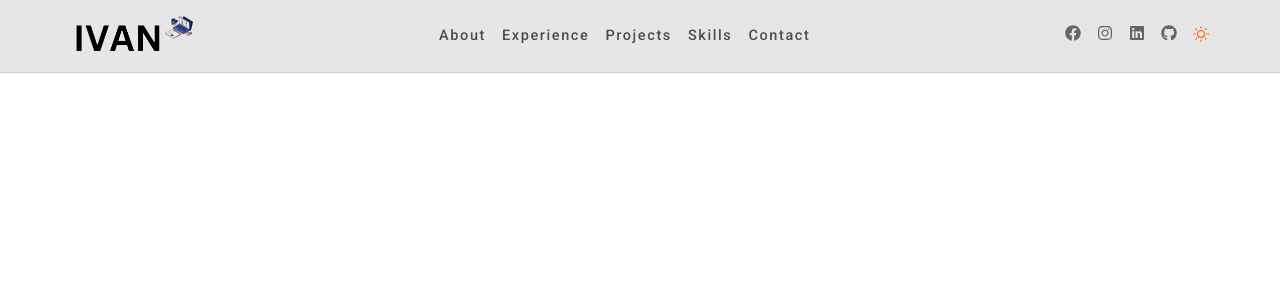
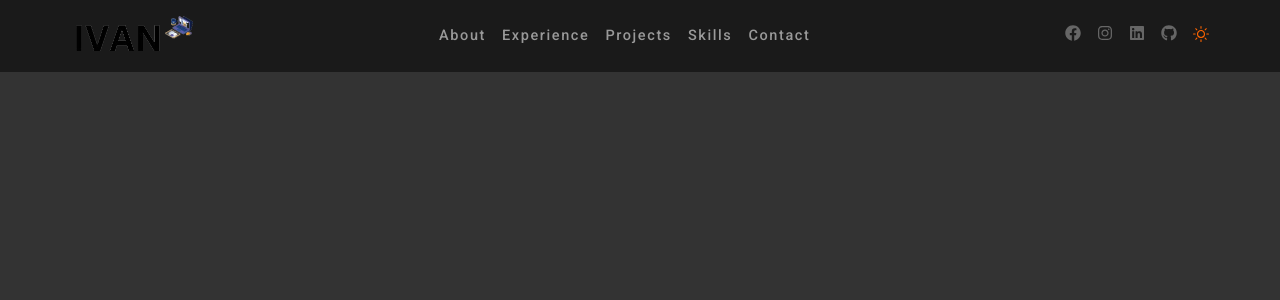
Before and after one commit to Joshlanuevo/main-portfolio, a React (Vite) app: page / in a window 1280 px wide. Shown: the top 300 px of the page. Built offline with nearby package versions, Linux system fonts and the light colour scheme; the HTML template or start-up script is replaced by a standard one.

Commit message:
add darkmode functionality

```diff
--- a/src/App.css
+++ b/src/App.css
@@ -1,5 +1,4 @@
 @import url('https://fonts.googleapis.com/css2?family=Roboto:ital,wght@0,100;0,300;0,400;0,500;0,700;0,900;1,100;1,300;1,400;1,500;1,700;1,900&display=swap');
-
 
 /*
 ===============
@@ -43,8 +42,6 @@ Variables
   --fixed-width: 620px;
 }
 
-
-
 /*
 ===============
 Global Styles
@@ -64,6 +61,15 @@ body {
   line-height: 1.5;
   font-size: 0.875rem;
 }
+body.dark {
+  background-color: #333;
+  color: #fff;
+}
+body.light {
+  background-color: #fff;
+  color: #000;
+}
+
 ul {
   list-style-type: none;
 }
@@ -142,6 +148,10 @@ nav {
   background: var(--clr-grey-10);
   border-bottom: 1px solid var(--clr-grey-9);
 }
+body.dark nav {
+  background: var(--clr-grey-2);
+  border-bottom: 1px solid var(--clr-grey-3);
+}
 .nav-header {
   display: flex;
   align-items: center;
@@ -175,10 +185,17 @@ nav {
   padding: 0.5rem 1rem;
   transition: var(--transition);
 }
+body.dark .links a {
+  color: var(--clr-grey-7);
+}
 .links a:hover {
   background: var(--clr-black);
   color: var(--clr-white);
   padding-left: 1.5rem;
+}
+body.dark .links a:hover {
+  background: var(--clr-white);
+  color: var(--clr-black);
 }
 .links-container {
   height: 0;
@@ -231,6 +248,7 @@ nav {
   .social-icons a:hover {
     color: var(--clr-primary-7);
   }
+}
 .darkmode-btn {
   background-color: transparent;
   border: none;
@@ -240,20 +258,21 @@ nav {
   display: flex;
   align-items: center;
 }
-
 .darkmode-btn:focus {
   outline: none;
 }
-
 .darkmode-icon {
   font-size: 24px;
-    color: #333;
+  color: var(--clr-grey-5);
   margin-bottom: 5px;
   margin-left: 0.5rem;
 }
-
+body.dark .darkmode-icon {
+  color: var(--clr-grey-8);
+}
 .darkmode-btn:hover .darkmode-icon {
-    color: #666;
+  color: var(--clr-grey-6);
 }
-
+body.dark .darkmode-btn:hover .darkmode-icon {
+  color: var(--clr-grey-9);
 }
```
Also changed, not shown: src/state/Theme.ts (added, +27 -0 lines). Lines whose indentation alone changed are shown as unchanged.
